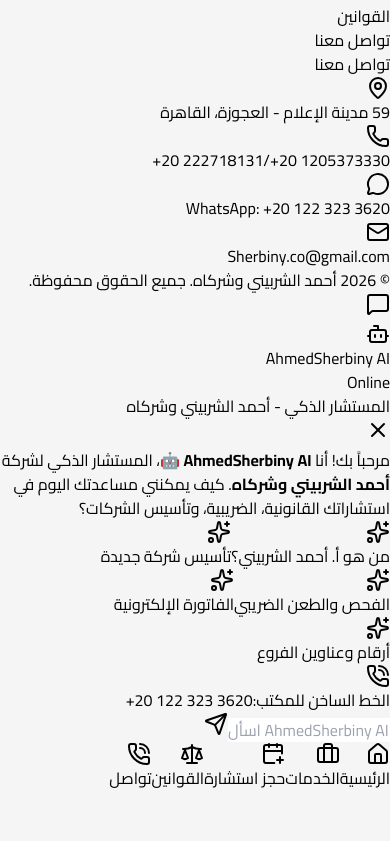
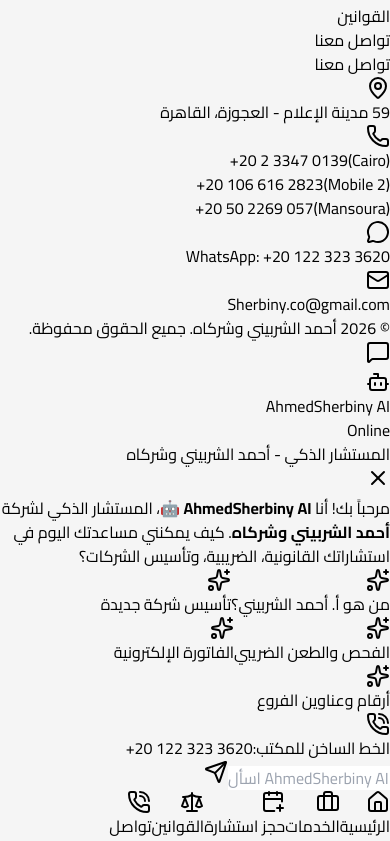
Before and after one commit to yehiarashed24-maker/sherbiny, a React (Vite) app: page / in a window 390 px wide. Shown: the part 1893-2734 px from the top of the page. Before the commit the page ends 2686 px from the top, so only its background shows below. Built offline with nearby package versions, Linux system fonts and the light colour scheme; a web font is replaced by a local one.

Commit message:
Update phone numbers to exact 4 verified lines with 01223233620 as primary

```diff
--- a/api/chat.ts
+++ b/api/chat.ts
@@ -18,9 +18,9 @@
   4. المراجعة والتدقيق المالي وإصدار تقارير مراقب الحسابات المستقل وفقاً لمعايير المحاسبة المصرية (EAS) والدولية (IFRS).
 
 الفروع ووسائل الاتصال:
-- فرع القاهرة (المقر الرئيسي): 59 مدينة الإعلام - العجوزة، القاهرة | هاتف: +20 222718131 / +20 1205373330 / 0233470139
-- فرع المنصورة: برج الحجاز - ميدان الطميهي | هاتف: 0502269057
-- الخط الساخن والواتساب المباشر: +201223233620
+- الرقم الأساسي والواتساب المباشر: +201223233620 (01223233620)
+- فرع القاهرة (المقر الرئيسي): 59 مدينة الإعلام - العجوزة، القاهرة | هاتف أرضي: 33470139 (02) | محمول ثان: 01066162823
+- فرع المنصورة: برج الحجاز - ميدان الطميهي | هاتف أرضي: 2269057 (050)
 - البريد الإلكتروني: Sherbiny.co@gmail.com / A.elsherbiny@yahoo.com
 
 أجب عن أسئلة المستخدمين بدقة وذكاء بناءً على القوانين والمعايير المصرية، واستخدم تنسيق Markdown المنظم والجميل.`;
--- a/src/Contact.tsx
+++ b/src/Contact.tsx
@@ -8,13 +8,13 @@
     {
       city: 'Cairo (Headquarters)',
       address: '59 Media City - Agouza, Cairo',
-      phones: ['+20 222 718 131', '+20 120 537 3330', '+20 233 470 139'],
+      phones: ['+20 2 3347 0139', '+20 106 616 2823'],
       mapUrl: 'https://www.google.com/maps/search/?api=1&query=59+Media+City%2C+Agouza%2C+Giza%2C+Cairo'
     },
     {
       city: 'Mansoura',
       address: 'Al Hegaz Tower - Tamyouhi Square',
-      phones: ['+20 502 269 057'],
+      phones: ['+20 50 2269 057'],
       mapUrl: 'https://www.google.com/maps/search/?api=1&query=Al+Hegaz+Tower+Tamyouhi+Square+Mansoura'
     }
   ],
@@ -22,13 +22,13 @@
     {
       city: 'القاهرة (المقر الرئيسي)',
       address: '59 مدينة الإعلام - العجوزة، القاهرة',
-      phones: ['+20 222 718 131', '+20 120 537 3330', '33470139 (02)'],
+      phones: ['33470139 (02)', '0106 6162823'],
       mapUrl: 'https://www.google.com/maps/search/?api=1&query=59+Media+City%2C+Agouza%2C+Giza%2C+Cairo'
     },
     {
       city: 'المنصورة',
       address: 'برج الحجاز - ميدان الطميهى',
-      phones: ['+20 502 269 057'],
+      phones: ['2269057 (050)'],
       mapUrl: 'https://www.google.com/maps/search/?api=1&query=Al+Hegaz+Tower+Tamyouhi+Square+Mansoura'
     }
   ],
@@ -36,13 +36,13 @@
     {
       city: 'Le Caire (Siège Principal)',
       address: '59 Cité des Médias - Agouza, Le Caire',
-      phones: ['+20 222 718 131', '+20 120 537 3330', '+20 233 470 139'],
+      phones: ['+20 2 3347 0139', '+20 106 616 2823'],
       mapUrl: 'https://www.google.com/maps/search/?api=1&query=59+Media+City%2C+Agouza%2C+Giza%2C+Cairo'
     },
     {
       city: 'Mansourah',
       address: 'Tour Al Hegaz - Place Tamyouhi',
-      phones: ['+20 502 269 057'],
+      phones: ['+20 50 2269 057'],
       mapUrl: 'https://www.google.com/maps/search/?api=1&query=Al+Hegaz+Tower+Tamyouhi+Square+Mansoura'
     }
   ],
@@ -50,23 +50,56 @@
     {
       city: 'Kahire (Genel Merkez)',
       address: '59 Medya Şehri - Agouza, Kahire',
-      phones: ['+20 222 718 131', '+20 120 537 3330', '+20 233 470 139'],
+      phones: ['+20 2 3347 0139', '+20 106 616 2823'],
       mapUrl: 'https://www.google.com/maps/search/?api=1&query=59+Media+City%2C+Agouza%2C+Giza%2C+Cairo'
     },
     {
       city: 'Mansura',
       address: 'Al Hegaz Kulesi - Tamyouhi Meydanı',
-      phones: ['+20 502 269 057'],
+      phones: ['+20 50 2269 057'],
       mapUrl: 'https://www.google.com/maps/search/?api=1&query=Al+Hegaz+Tower+Tamyouhi+Square+Mansoura'
     }
   ]
 };
 
-const DIRECT_PHONES = [
-  { label: 'Hotline / WhatsApp', phone: '+20 122 323 3620', isPrimary: true },
-  { label: 'Cairo Office', phone: '+20 222 718 131' },
-  { label: 'Cairo Mobile', phone: '+20 120 537 3330' },
-  { label: 'Mansoura Office', phone: '+20 502 269 057' }
+const DIRECT_PHONES: { label: Record<LangType, string>; phone: string; isPrimary?: boolean }[] = [
+  {
+    label: {
+      ar: 'الرقم الأساسي / واتساب',
+      en: 'Primary / WhatsApp',
+      fr: 'Numéro Principal / WhatsApp',
+      tr: 'Ana Hat / WhatsApp'
+    },
+    phone: '+20 122 323 3620',
+    isPrimary: true
+  },
+  {
+    label: {
+      ar: 'القاهرة (أرضي)',
+      en: 'Cairo Office',
+      fr: 'Le Caire (Fixe)',
+      tr: 'Kahire (Sabit)'
+    },
+    phone: '+20 2 3347 0139'
+  },
+  {
+    label: {
+      ar: 'المحمول الثاني',
+      en: 'Mobile 2',
+      fr: 'Mobile 2',
+      tr: 'Mobil Hat 2'
+    },
+    phone: '+20 106 616 2823'
+  },
+  {
+    label: {
+      ar: 'المنصورة (أرضي)',
+      en: 'Mansoura Office',
+      fr: 'Mansourah (Fixe)',
+      tr: 'Mansura (Sabit)'
+    },
+    phone: '+20 50 2269 057'
+  }
 ];
 
 const CONTACT_INFO: Record<LangType, {
@@ -344,13 +377,16 @@
                 </div>
                 <div className="space-y-2">
                   {DIRECT_PHONES.map((item, i) => (
-                    <div key={i} className="flex items-center justify-between group">
+                    <div key={i} className="flex items-center justify-between group py-1 border-b border-black/5 last:border-0">
+                      <span className="text-xs text-black/60 font-medium">
+                        {item.label[lang] || item.label.en}
+                      </span>
                       <a
                         href={`tel:${sanitizePhone(item.phone)}`}
                         className={`text-sm inline-flex items-center gap-1.5 transition-colors ${
                           item.isPrimary
                             ? 'font-bold text-black hover:text-amber-600'
-                            : 'text-black/70 hover:text-black'
+                            : 'text-black/80 hover:text-black font-medium'
                         }`}
                         dir="ltr"
                       >
--- a/src/components/ui/footer.tsx
+++ b/src/components/ui/footer.tsx
@@ -151,22 +151,36 @@
                 </a>
               </li>
               <li>
-                <div className="flex items-center gap-3">
-                  <Phone className="w-5 h-5 shrink-0 text-white/50" />
-                  <div className="flex flex-wrap items-center gap-2 text-sm" dir="ltr">
+                <div className="flex items-start gap-3">
+                  <Phone className="w-5 h-5 shrink-0 text-white/50 mt-1" />
+                  <div className="flex flex-col gap-1 text-sm" dir="ltr">
+                    <div className="flex items-center gap-2">
                       <a
-                      href="tel:+20222718131"
+                        href="tel:+20233470139"
                         className="hover:text-amber-400 hover:underline underline-offset-4 transition-colors font-medium"
                       >
-                      +20 222718131
+                        +20 2 3347 0139
                       </a>
-                    <span className="text-white/30">/</span>
+                      <span className="text-white/30 text-xs">(Cairo)</span>
+                    </div>
+                    <div className="flex items-center gap-2">
                       <a
-                      href="tel:+201205373330"
+                        href="tel:+201066162823"
                         className="hover:text-amber-400 hover:underline underline-offset-4 transition-colors font-medium"
                       >
-                      +20 1205373330
+                        +20 106 616 2823
                       </a>
+                      <span className="text-white/30 text-xs">(Mobile 2)</span>
+                    </div>
+                    <div className="flex items-center gap-2">
+                      <a
+                        href="tel:+20502269057"
+                        className="hover:text-amber-400 hover:underline underline-offset-4 transition-colors font-medium"
+                      >
+                        +20 50 2269 057
+                      </a>
+                      <span className="text-white/30 text-xs">(Mansoura)</span>
+                    </div>
                   </div>
                 </div>
               </li>
```
Lines whose indentation alone changed are shown as unchanged.
